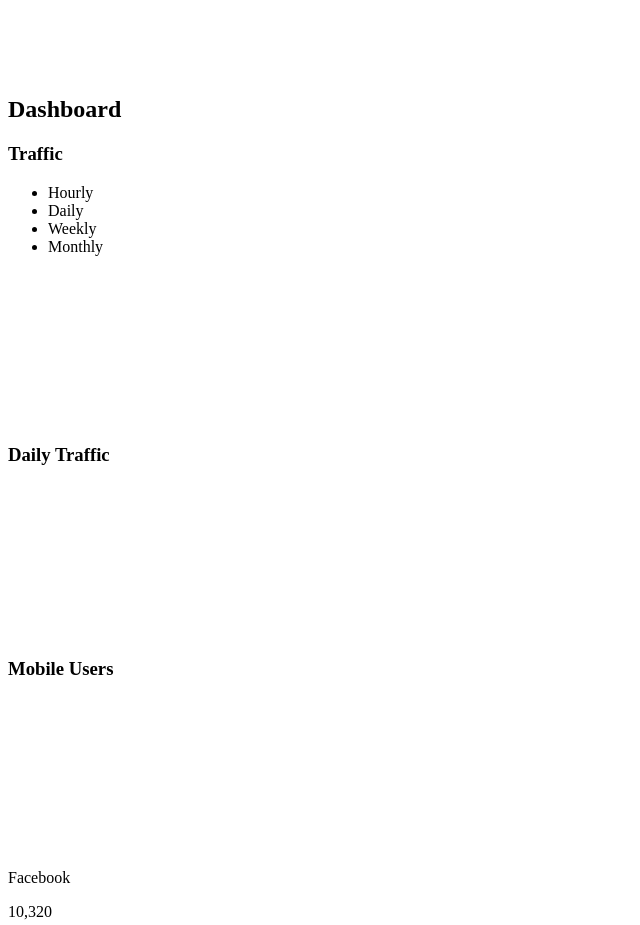
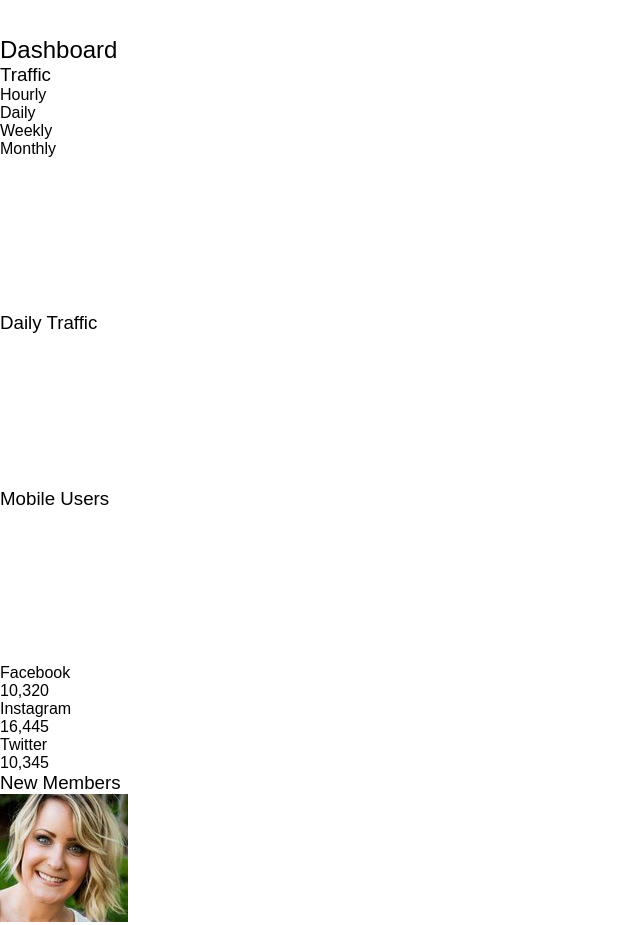
Before and after one commit to HayAlexis/WebApp_DashBoard_2.0, a plain HTML site: page index.html in a window 1280 px wide. Shown: the top 925 px of the page, without its empty margins (0-640 px from the left). Drawn offline with Linux system fonts and the light colour scheme.

Commit message:
Basic CSS

```diff
--- /dev/null
+++ b/css/styles.css
@@ -0,0 +1,24 @@
+/*Variables and Globals*/
+
+:root {
+    --clr-main: ;
+    --clr-second: ;
+    --clr-fill: ;
+    --clr-space: ;
+    --clr-border: ;
+    --clr-borderline: ;
+    --fnt-size-l: ;
+    --fnt-size-m: ;
+    --fnt-size-s: ;
+}
+
+* {
+    font-family: sans-serif;
+    box-sizing: border-box;
+    font-weight: 300;
+    margin: 0;
+    padding: 0;
+}
+
+
+/*Grid Container*/
--- a/index.html
+++ b/index.html
@@ -5,6 +5,8 @@
     <meta http-equiv="X-UA-Compatible" content="IE=edge">
     <meta name="viewport" content="width=device-width, initial-scale=1.0">
     <title>Document</title>
+
+    <link rel="stylesheet" href="css/styles.css">
 </head>
 <body>
 
```
